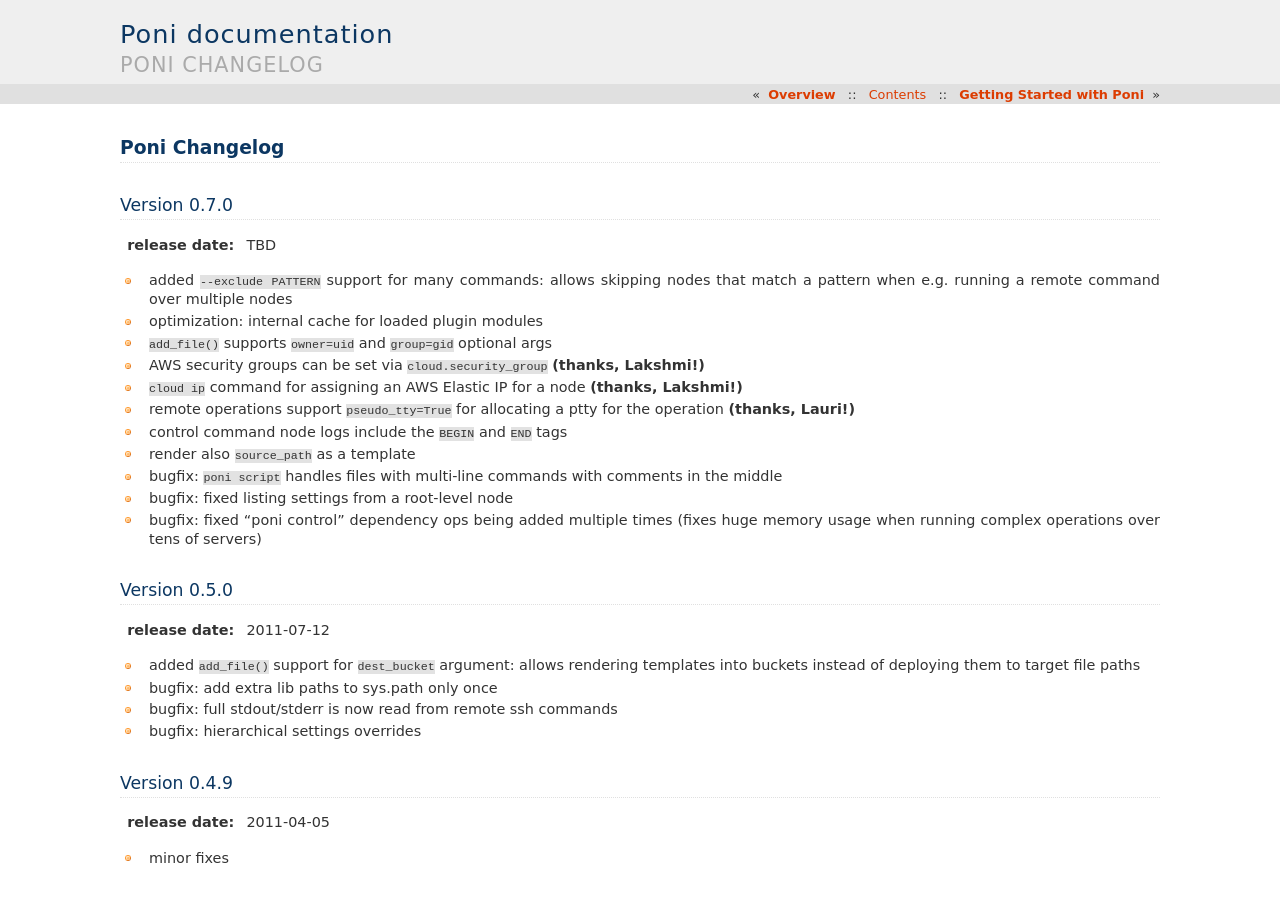
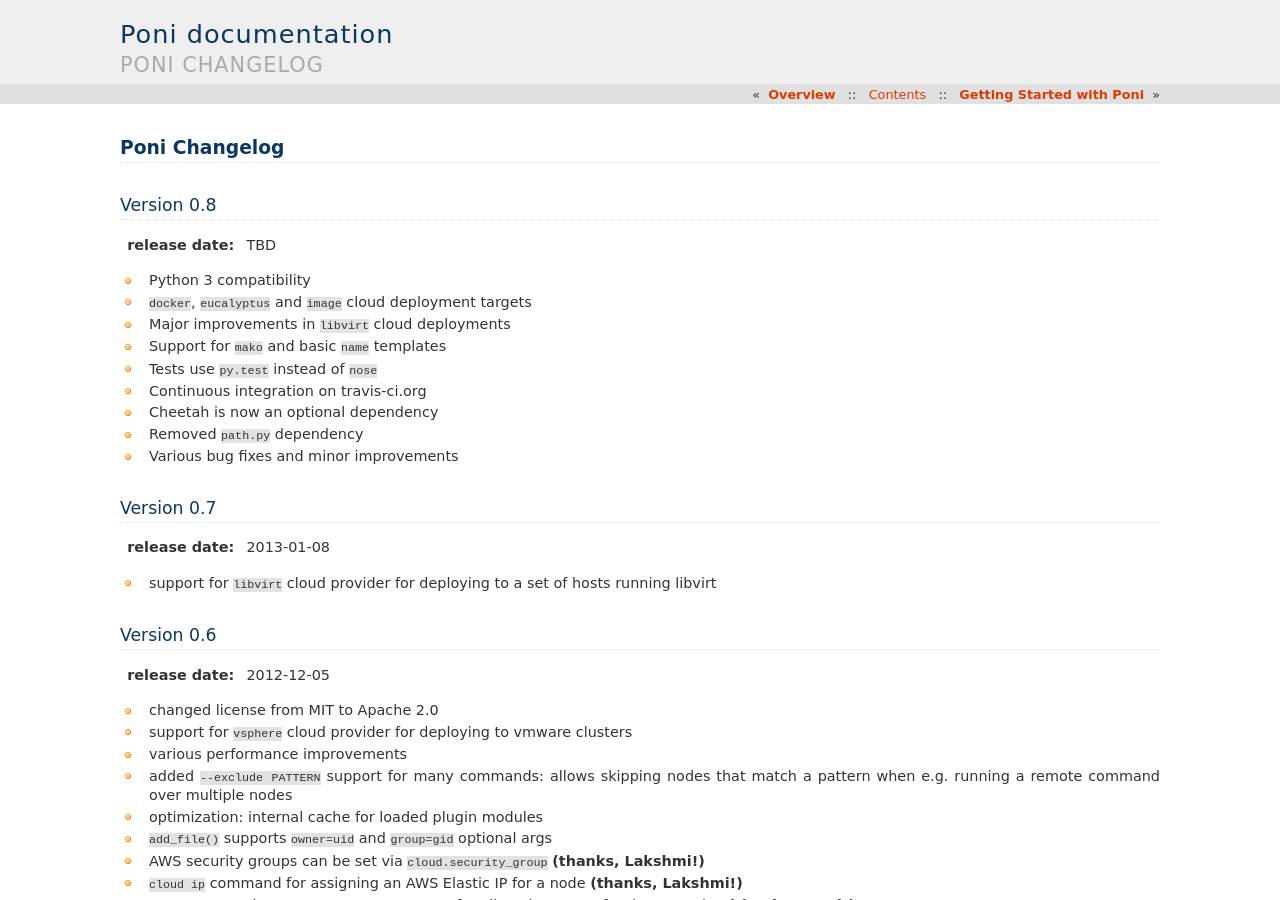
Before and after one commit to ohmu/poni, a Sphinx documentation site: the page built from doc/changes.rst, in a window 1280 px wide and 900 px high. Built offline with Sphinx 7.4.7, drawn with Linux system fonts in a browser that asks for light colours; the version number could not be read and is left out.

Commit message:
changes.rst: update nodes for 0.6, 0.7 and 0.8

```diff
--- a/doc/changes.rst
+++ b/doc/changes.rst
@@ -2,10 +2,34 @@
 Poni Changelog
 ==============
 
-Version 0.7.0
-=============
+Version 0.8
+===========
 :release date: TBD
 
+* Python 3 compatibility
+* ``docker``, ``eucalyptus`` and ``image`` cloud deployment targets
+* Major improvements in ``libvirt`` cloud deployments
+* Support for ``mako`` and basic ``name`` templates
+* Tests use ``py.test`` instead of ``nose``
+* Continuous integration on travis-ci.org
+* Cheetah is now an optional dependency
+* Removed ``path.py`` dependency
+* Various bug fixes and minor improvements
+
+Version 0.7
+===========
+:release date: 2013-01-08
+
+* support for ``libvirt`` cloud provider for deploying to a set of hosts
+  running libvirt
+
+Version 0.6
+===========
+:release date: 2012-12-05
+
+* changed license from MIT to Apache 2.0
+* support for ``vsphere`` cloud provider for deploying to vmware clusters
+* various performance improvements
 * added ``--exclude PATTERN`` support for many commands: allows skipping nodes
   that match a pattern when e.g. running a remote command over multiple nodes
 * optimization: internal cache for loaded plugin modules
```
